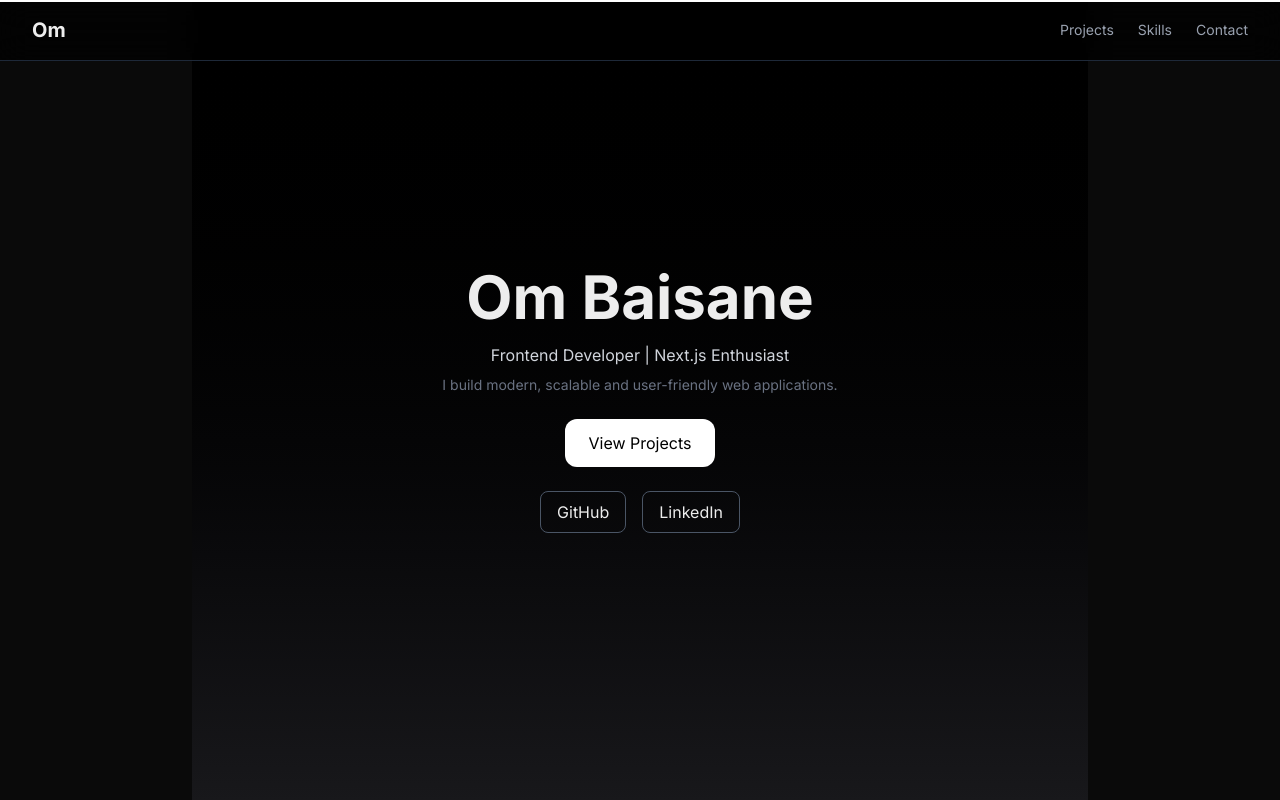
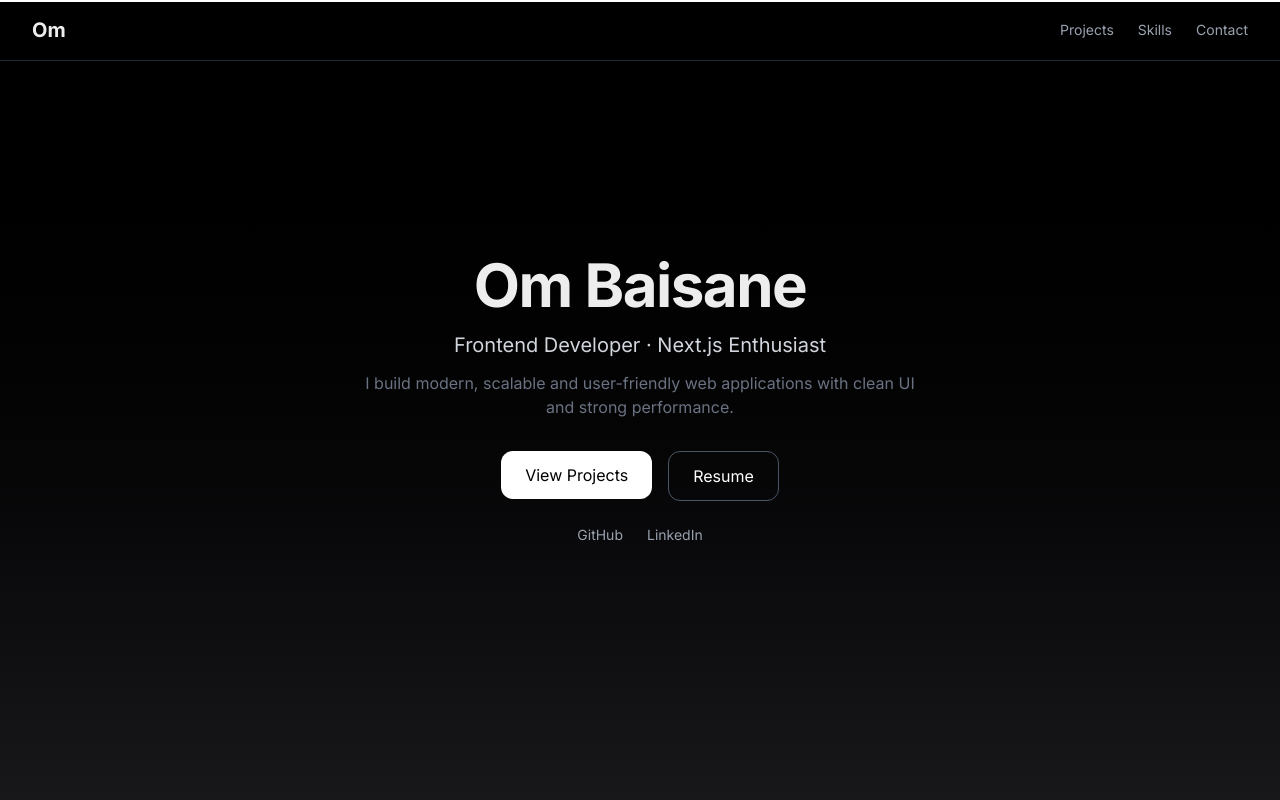
Before and after one commit to OmBaisane/Portfolio, a Next.js app: page / in a window 1280 px wide. Shown: the top 800 px of the page. Built offline with nearby package versions, Linux system fonts and the light colour scheme.

Commit message:
finalize hero section with clean premium layout

```diff
--- a/app/components/Hero.tsx
+++ b/app/components/Hero.tsx
@@ -4,60 +4,81 @@ import { motion } from "framer-motion";
 
 export default function Hero() {
   return (
-    <section className="h-screen flex flex-col justify-center items-center text-center px-6 max-w-4xl mx-auto bg-linear-to-b from-black to-zinc-900">
+    <section className="min-h-screen flex flex-col justify-center items-center text-center px-6 bg-linear-to-b from-black to-zinc-900">
+      {/* Name */}
       <motion.h1
-        initial={{ opacity: 0, y: 20 }}
+        initial={{ opacity: 0, y: 30 }}
         animate={{ opacity: 1, y: 0 }}
-        transition={{ duration: 0.2, ease: "easeOut" }}
-        className="text-4xl md:text-6xl font-bold"
+        transition={{ duration: 0.6, ease: "easeOut" }}
+        className="text-4xl md:text-6xl font-bold tracking-tight"
       >
         Om Baisane
       </motion.h1>
 
+      {/* Role */}
       <motion.p
         initial={{ opacity: 0 }}
         animate={{ opacity: 1 }}
-        transition={{ delay: 0.3 }}
-        className="mt-4 text-gray-300"
+        transition={{ delay: 0.2 }}
+        className="mt-4 text-gray-300 text-lg md:text-xl"
       >
-        Frontend Developer | Next.js Enthusiast
+        Frontend Developer · Next.js Enthusiast
       </motion.p>
 
+      {/* Tagline */}
       <motion.p
         initial={{ opacity: 0 }}
         animate={{ opacity: 1 }}
         transition={{ delay: 0.4 }}
-        className="mt-2 text-gray-500 text-sm"
+        className="mt-3 text-gray-500 max-w-xl"
       >
-        I build modern, scalable and user-friendly web applications.
+        I build modern, scalable and user-friendly web applications with clean
+        UI and strong performance.
       </motion.p>
 
-      <a href="#projects">
-        <motion.button
-          whileHover={{ scale: 1.05 }}
-          whileTap={{ scale: 0.95 }}
-          className="mt-6 px-6 py-3 bg-white text-black rounded-xl transition-all duration-300 hover:scale-105 hover:shadow-lg"
+      {/* CTA Buttons */}
+      <motion.div
+        initial={{ opacity: 0 }}
+        animate={{ opacity: 1 }}
+        transition={{ delay: 0.6 }}
+        className="flex gap-4 mt-8"
+      >
+        <a href="#projects">
+          <button className="px-6 py-3 bg-white text-black rounded-xl transition-all duration-300 hover:scale-105">
+            View Projects
+          </button>
+        </a>
+
+        <a href="/resume.pdf" target="_blank">
+          <button className="px-6 py-3 border border-gray-600 rounded-xl text-white hover:border-gray-400 transition">
+            Resume
+          </button>
+        </a>
+      </motion.div>
+
+      {/* Social Links */}
+      <motion.div
+        initial={{ opacity: 0 }}
+        animate={{ opacity: 1 }}
+        transition={{ delay: 0.8 }}
+        className="flex gap-6 mt-6 text-sm text-gray-400"
+      >
+        <a
+          href="https://github.com/OmBaisane"
+          target="_blank"
+          className="hover:text-white transition"
         >
-          View Projects
-        </motion.button>
-      </a>
-
-      <div className="flex gap-4 mt-6">
-        <a href="https://github.com/OmBaisane" target="_blank">
-          <button className="px-4 py-2 border border-gray-600 rounded-lg hover:border-gray-400 transition-all duration-300 hover:scale-105 hover:shadow-lg">
-            GitHub
-          </button>
+          GitHub
         </a>
 
         <a
           href="https://www.linkedin.com/in/om-baisane-b96625346"
           target="_blank"
+          className="hover:text-white transition"
         >
-          <button className="px-4 py-2 border border-gray-600 rounded-lg hover:border-gray-400 transition-all duration-300 hover:scale-105 hover:shadow-lg">
-            LinkedIn
-          </button>
+          LinkedIn
         </a>
-      </div>
+      </motion.div>
     </section>
   );
 }
```
